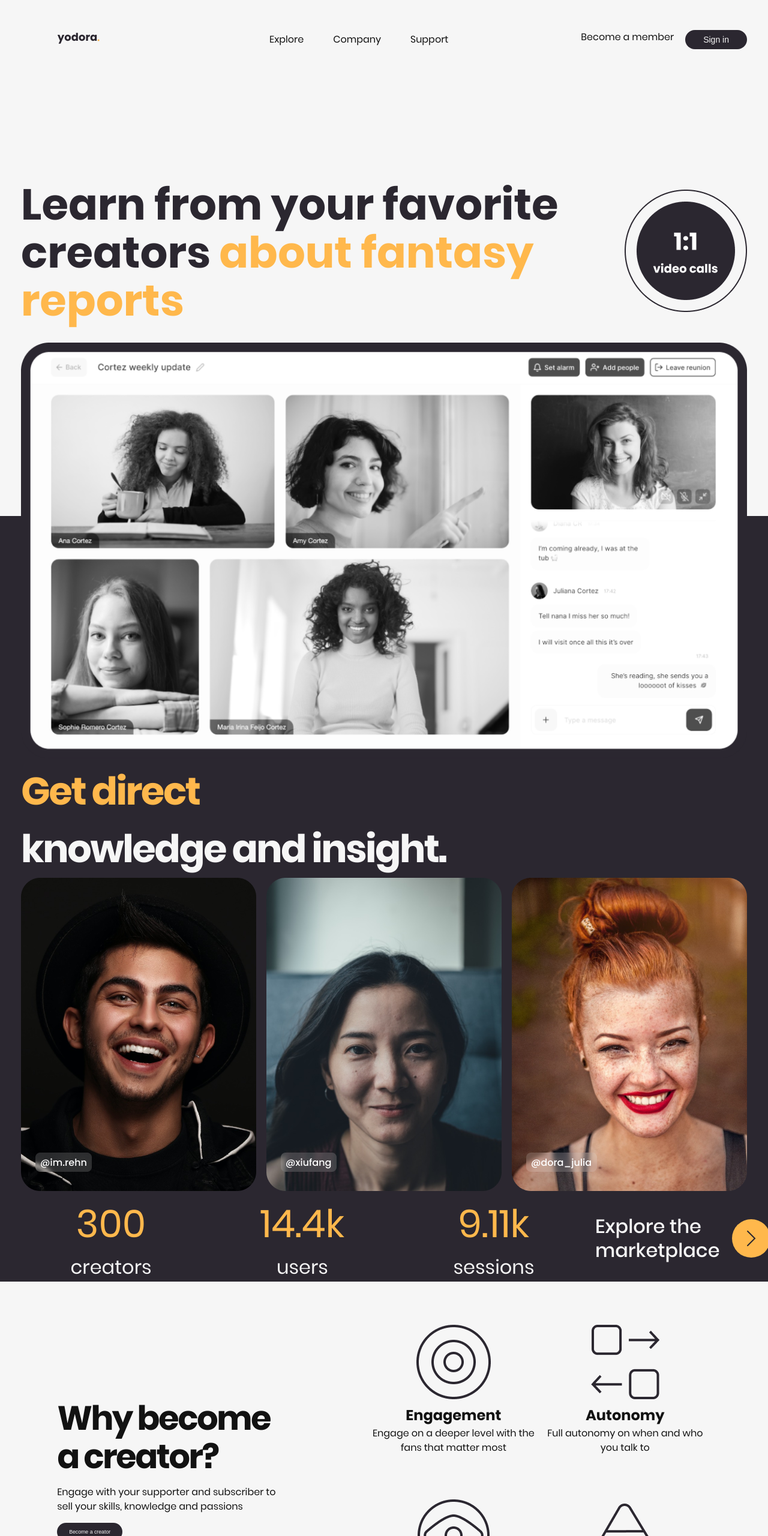
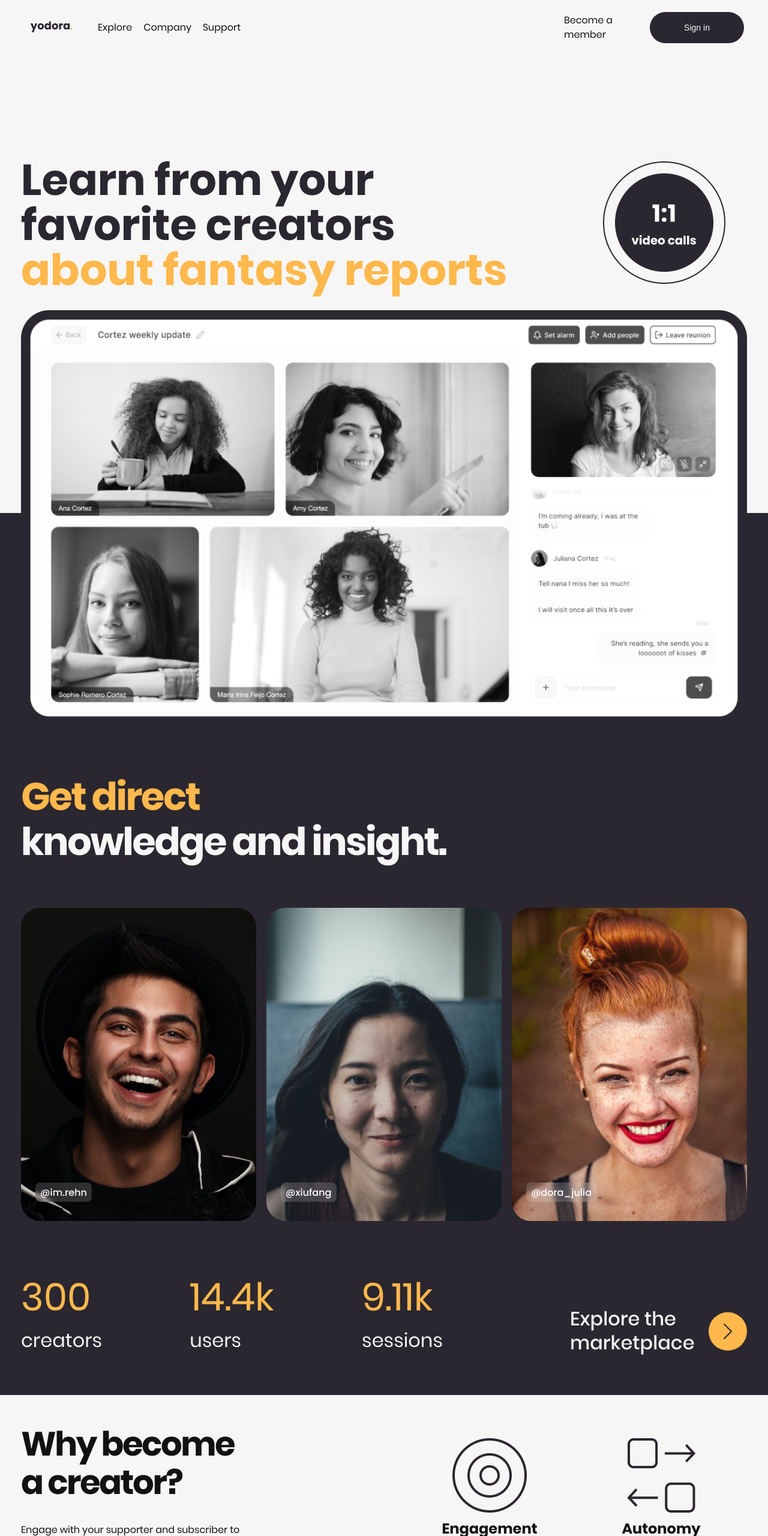
Before and after one commit to katemaybe/februaryProj, a website: page index.html in a window 1280 px wide. Shown: the top 2560 px of the page at 60% size. Drawn offline with Linux system fonts and the light colour scheme.

Commit message:
first commit

```diff
--- a/assets/scss/blocks/_banner.scss
+++ b/assets/scss/blocks/_banner.scss
@@ -7,20 +7,23 @@
 .banner__inner {
     @extend .container;
     display: flex;
-    justify-content: space-between;
+    gap:15rem;
+    // justify-content: space-between;
     align-items: center;
     @include media('<tablet'){
         width: 80%;
+        gap:5rem;
         justify-content: space-around;
     }
 }
 
 .banner__title {
     font-weight: bold;
-    font-size: 7.2rem;
-    line-height: 8rem;
+    font-size: 72px;
+    line-height: 7.5rem;
     color: $c-grey;
     text-align: left;
+    letter-spacing: -2.5%;
     @include media('<tablet'){
         font-size: 3.2rem;
         line-height: 4rem;
@@ -28,9 +31,18 @@
     }
 
 }
+
+.banner__container {
+    max-width: 82rem;
+    // height: 15rem;
+}
 .banner__title em {
     color: $c-yellow;
     font-style: normal;
+}
+
+.team__section {
+    padding-bottom: 6.7rem;
 }
 
 // @media screen and (max-width: 479px) {
@@ -55,7 +67,7 @@
 //     }
     .ellipse__img {
         @include media('<tablet'){
-            margin-left: 6rem;
+            // margin-left: 6rem;
             width: 10.2rem;
            height: 10.2rem;
         }
--- a/assets/scss/blocks/_benefits.scss
+++ b/assets/scss/blocks/_benefits.scss
@@ -4,8 +4,8 @@
 .benefits__group {
        padding-top: 5rem;
         display: flex;
-        justify-content: space-around;
-        align-items: center;
+        justify-content: space-between;
+        align-items: start;
         flex-flow: row wrap;
         gap:2rem;
         @include media('<desktop'){
@@ -18,6 +18,10 @@
     }
 .benefits__creator{
     max-width: 37.75rem;
+    justify-content: space-between;
+    flex-direction: column;
+    display: flex;
+    gap: 2rem;
 }
 
 
@@ -70,3 +74,14 @@
     font-size: 2.4rem;
     font-weight: bold;
 }
+
+
+.nav__btn {
+    width: 182px;
+    height:52px;
+    border-radius:32px;
+
+    p{
+        font-size: 14px;
+    }
+}
--- a/assets/scss/blocks/_team.scss
+++ b/assets/scss/blocks/_team.scss
@@ -13,11 +13,16 @@
     width: 100%;
     margin-top: 3rem;
     text-align: center;
+    padding-bottom: 7.3rem;
 
     @include media('<tablet'){
         width: 100%;
         align-items: center;
     }
+}
+
+.container-team__title{
+max-width: 77rem;
 }
 .team__title {
 
@@ -25,6 +30,7 @@
     color:$c-silver;
     font-weight: bold;
     letter-spacing: -0.25rem;
+    line-height: 7.5rem;
     text-align: initial;
     @include media('<tablet'){
         font-size: 3.2rem;
@@ -39,6 +45,8 @@
     font-style: normal;
 }
 .team__members {
+    padding-top: 7.25rem ;
+    padding-bottom: 7.2rem;
     display: flex;
     justify-content: space-between;
     align-items: center;
@@ -57,8 +65,7 @@
 .team__numbers {
     display: flex;
     justify-content: space-between;
-    align-items: center;
-    gap: 1.9rem;
+    gap: 1.7rem;
     @include media('<desktop'){
         flex-flow: row wrap;
         gap: 1rem;
@@ -67,9 +74,9 @@
 }
 .numbers__left {
     display: flex;
+    width: 703px;
     justify-content: space-between;
-    align-items: center;
-    gap: 1.9rem;
+    gap: 3rem;
     @include media('<desktop'){
         flex-flow: row wrap;
         gap: 1rem;
@@ -77,12 +84,10 @@
     }
 
 }
-.numbers__element {
-    width: 30rem;
-}
+
 .number {
     color: $c-yellow;
-    text-align: center;
+
     @include media('<tablet'){
         font-size: 4rem;
         line-height: 4.8rem;
@@ -92,18 +97,21 @@
 .numbers__text {
     font-size: 3.2rem;
     color: $c-silver;
-    text-align: center;
+    // text-align: center;
     @include media('<tablet'){
         font-size: 1.6rem;
         line-height: 2.4rem;
     }
 }
+
+.numbers__element{
+    max-width: 213px;
+}
 .numbers__right {
     width: 29.5rem;
-    height: 8rem;
     display: flex;
     gap:2rem;
-    align-items: center;
+    align-items: end;
     @include media('<tablet'){
         margin: 0 auto;
     }
--- a/assets/scss/layout/_footer.scss
+++ b/assets/scss/layout/_footer.scss
@@ -1,8 +1,10 @@
 .footer__inner{
+    padding-top:7.25rem;
+    padding-bottom:7.25rem;
     @extend .container;
         display: flex;
         justify-content: space-between;
-        align-items: center;
+        align-items: start;
         flex-flow: row wrap;
         @include media('<desktop'){
             flex-flow: column;
@@ -18,8 +20,8 @@
     width: 22rem;
 
 }
-.logo {
-    padding: 5rem;
+.logo-bottom {
+    padding-bottom: 10rem ;
     float: left;
 }
 .footer__logo{
--- a/assets/scss/layout/_header.scss
+++ b/assets/scss/layout/_header.scss
@@ -1,12 +1,20 @@
 .header__inner{
     @extend .container;
+    padding: 2rem;
 }
+
 .nav {
     display: flex;
     justify-content: space-between;
     flex-wrap: wrap;
     align-items: center;
-    gap: 1.9rem;
+    gap: 3rem;
+    @include media('<desktop'){
+    }
+}
+
+.member__container{
+width: 156px
 }
 
 .breadcrumbs{
@@ -16,10 +24,11 @@
     }
 }
 .menu {
+    margin-right: auto;
     display: flex;
     justify-content: space-between;
     align-items: center;
-    gap: 4.9rem;
+    gap: 1.9rem;
     list-style-type: none;
     @include media('<desktop'){
         display:none;
@@ -27,15 +36,22 @@
 
 }
 
+
 .menu__link {
     text-decoration: none;
     cursor: pointer;
     color: $c-black;
 }
 
+.menu__link:hover {
+    color: $c-yellow;
+    transition-duration: .2s;
+  }
+
 .member__link {
     text-decoration: none;
     color: $c-black;
+    margin-top:2rem;
     @include media('<desktop'){
         display:none;
     }
@@ -43,17 +59,31 @@
 .nav__member{
     display: flex;
     justify-content: space-between;
-    gap: 1.9rem;
+    align-items: center;
+    justify-content: center;
+    width:30rem;
+    gap: 1rem;
+     width:30rem;
+     @include media('<desktop'){
+        width: 5rem;
+    }
 }
 .nav__btn {
 background-color: $c-grey;
-border-radius: 10rem;
+border-radius: 6.25rem;
 font-size: 1.4rem;
 color: $c-silver;
-padding: 0.8rem 3rem;
 cursor: pointer;
+width:11rem;
+height:5rem;
+
+
 @include media('<desktop'){
     display:none;
 }
 
 }
+.nav__btn:hover {
+    color: $c-yellow;
+    transition-duration: .2s;
+  }
--- a/index.html
+++ b/index.html
@@ -27,11 +27,14 @@
                         </li>
                     </ul>
                     <div class="nav__member">
+                        <div class="member__container">
                             <ul class="member">
                                 <li class="member__item">
                                     <a href="" class="member__link">Become a member</a>
                                 </li>
                             </ul>
+                        </div>
+
                         <button class="nav__btn btn" type="button">Sign in</button>
                     <img src="./img/icon/menu-3.svg" alt="" class="breadcrumbs">
 
@@ -44,8 +47,11 @@
         <main>
             <section class="banner">
                 <div class="banner__inner">
+                    <div class="banner__container">
                         <h1 class="title banner__title">Learn from your
                             favorite creators <em>about fantasy reports</em></h1>
+                    </div>
+
                     <div class="banner__ellipse">
                             <img src="img/home-elem.png" alt="ellipseImg" class="ellipse__img" loading="lazy">
                     </div>
@@ -60,7 +66,12 @@
                         <div class="image-container">
                             <img src="img/tablet.png" alt="bannerTablet" class="tablet" >
                         </div>
+
+                        <div class="container-team__title">
                             <h2 class="title team__title"> <em>Get direct</em> <br> knowledge and insight.</h2>
+                        </div>
+
+                        <div class="team__section">
                             <div class="team__members">
                                 <div class="team__member">
                                     <img src="img/team1.png" alt="" class="team-card__img" loading="lazy">
@@ -91,9 +102,15 @@
                                 <div class="arrow">
                                     <a href="" class="arrow_btn">Explore the marketplace</a>
                                 </div>
+
+                                <div class="btn__numbers">
                                     <img src="./img/arrow-icon.svg" alt="" class="marketPlace">
                                 </div>
+
                             </div>
+                         </div>
+                        </div>
+
                     </div>
             </section>
             <section class="benefits">
@@ -102,7 +119,7 @@
                         <div class="benefits__creator">
                             <h3 class="benefits__text">Why become a creator?</h2>
                             <h5 class="creator__text">Engage with your supporter and subscriber to sell your skills, knowledge and passions </h2>
-                            <button class="nav__btn btn" type="button">Become a creator</button>
+                            <button class="nav__btn btn" type="button"><p>Become a creator</p></button>
                         </div>
                         <div class="creator__features">
                             <div class="first__row">
@@ -147,7 +164,7 @@
             <div class="footer__inner">
                 <div class="footer__socials">
                     <div class="footer__logo">
-                        <a href="" class="logo">
+                        <a href="" class="logo-bottom">
                             <img src="img/logo.svg" alt="logotype" class="logo__img" width="93" height="24" loading="lazy">
                         </a>
                     </div>
```
Also changed, not shown: assets/css/main.css. Lines whose indentation alone changed are shown as unchanged.
